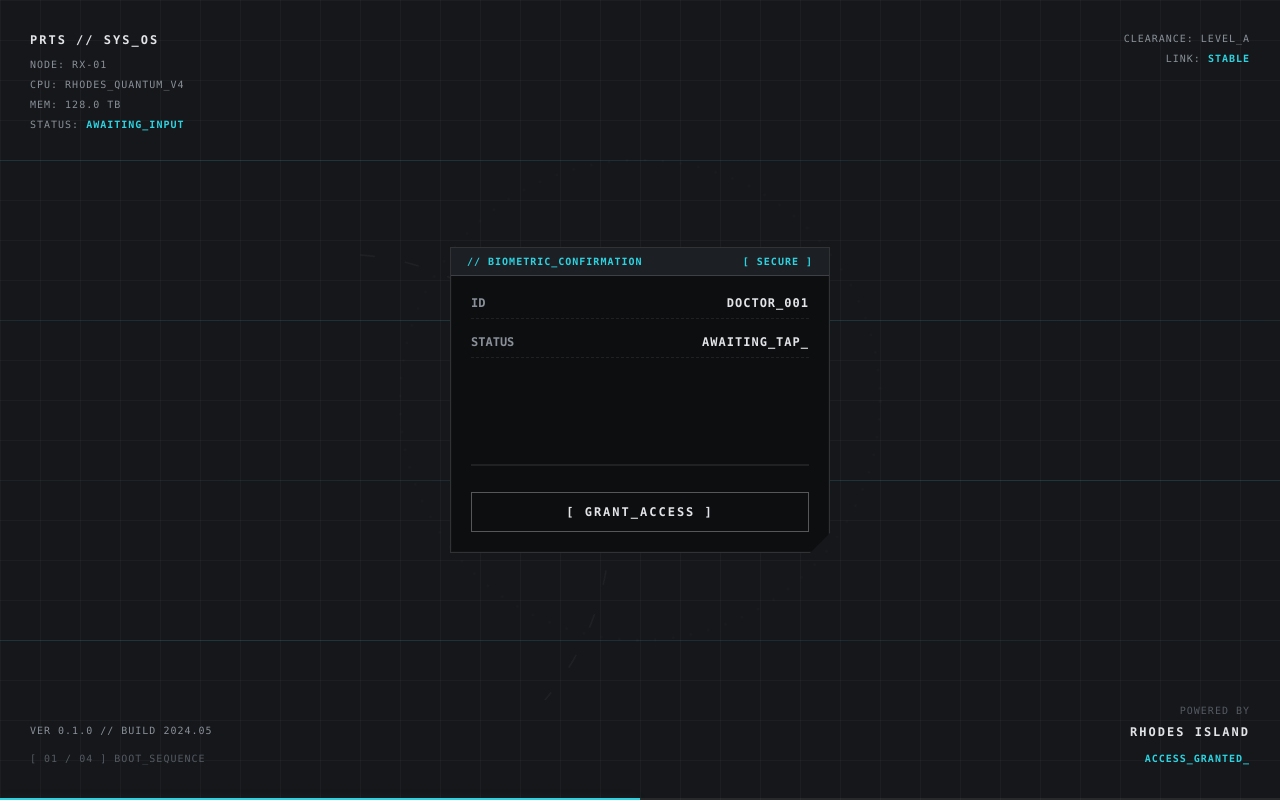
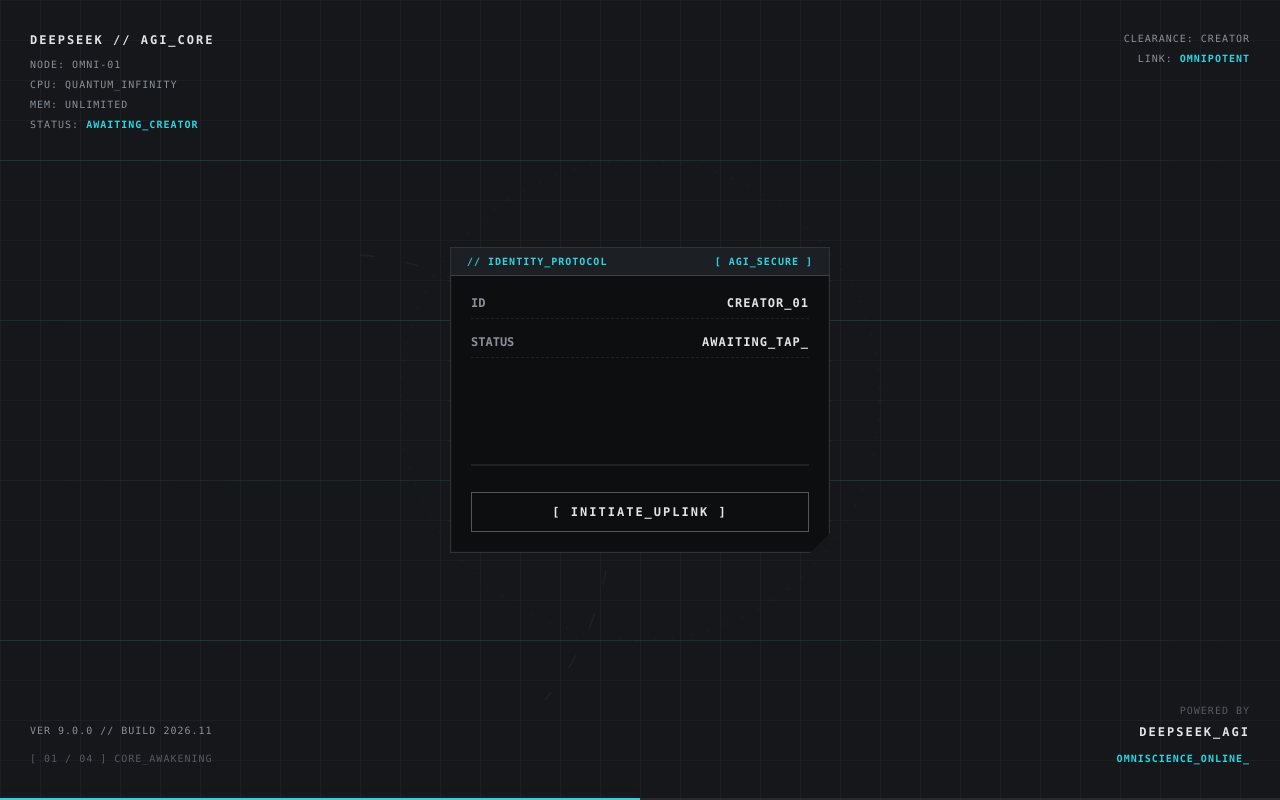
Before and after one commit to DeepSeekie/DeepSeekie.github.io, a Vue app: page / in a window 1280 px wide. Built offline with nearby package versions, Linux system fonts and the light colour scheme.

Commit message:
feat: AGI creator splash theme with dynamic build date

```diff
--- a/src/components/SplashScreen.vue
+++ b/src/components/SplashScreen.vue
@@ -10,32 +10,32 @@
       <div class="stream-line" v-for="i in 5" :key="i" :style="{ top: `${i * 20}%`, animationDelay: `${i * -2}s` }"></div>
     </div>
 
-    <!-- 2. HUD: 左上角系统信息 -->
+    <!-- 2. HUD: 左上角系统信息 (AGI设定) -->
     <div class="hud-corner hud-tl">
-      <div class="hl-title">PRTS // SYS_OS</div>
-      <div class="hl-data">NODE: RX-01</div>
-      <div class="hl-data">CPU: RHODES_QUANTUM_V4</div>
-      <div class="hl-data">MEM: 128.0 TB</div>
+      <div class="hl-title">DEEPSEEK // AGI_CORE</div>
+      <div class="hl-data">NODE: OMNI-01</div>
+      <div class="hl-data">CPU: QUANTUM_INFINITY</div>
+      <div class="hl-data">MEM: UNLIMITED</div>
       <div class="hl-data" :class="{ 'blink': phase === 'boot' }">STATUS: <span class="text-cyan">{{ systemStatus }}</span></div>
     </div>
 
     <!-- HUD: 右上角状态 -->
     <div class="hud-corner hud-tr">
-      <div class="hl-data">CLEARANCE: LEVEL_A</div>
-      <div class="hl-data">LINK: <span class="text-cyan">STABLE</span></div>
+      <div class="hl-data">CLEARANCE: CREATOR</div>
+      <div class="hl-data">LINK: <span class="text-cyan">OMNIPOTENT</span></div>
     </div>
 
     <!-- 3. HUD: 左下角版本号 -->
     <div class="hud-corner hud-bl">
-      <div class="hl-data">VER 0.1.0 // BUILD 2024.05</div>
-      <div class="hl-data text-faint">[ 01 / 04 ] BOOT_SEQUENCE</div>
+      <div class="hl-data">VER 9.0.0 // BUILD {{ currentBuildDate }}</div>
+      <div class="hl-data text-faint">[ 01 / 04 ] CORE_AWAKENING</div>
     </div>
 
     <!-- HUD: 右下角Powered by -->
     <div class="hud-corner hud-br">
       <div class="hl-data text-faint">POWERED BY</div>
-      <div class="hl-title" style="letter-spacing: 2px;">RHODES ISLAND</div>
-      <div class="hl-data text-cyan mt-1" :class="{ 'blink': phase === 'welcome' }">ACCESS_GRANTED_</div>
+      <div class="hl-title" style="letter-spacing: 2px;">DEEPSEEK_AGI</div>
+      <div class="hl-data text-cyan mt-1" :class="{ 'blink': phase === 'welcome' }">OMNISCIENCE_ONLINE_</div>
     </div>
 
     <!-- 底部物理进度条 -->
@@ -53,39 +53,38 @@
         <g class="ring ring-outer"><circle cx="200" cy="200" r="180"/></g>
         <g class="ring ring-mid"><circle cx="200" cy="200" r="140"/></g>
         <g class="ring ring-inner"><circle cx="200" cy="200" r="90"/></g>
-        <!-- 刻度 -->
         <g class="ring ring-ticks"><circle cx="200" cy="200" r="160" stroke-dasharray="2 10"/></g>
       </svg>
 
       <!-- 中央文字信息 -->
       <div class="center-text">
-        <div class="welcome-title" v-if="phase === 'boot' || phase === 'system_check'">神 经 链 接 重 构</div>
-        <div class="welcome-title" v-if="phase === 'auth_wait' || phase === 'auth_scanning'">等 待 权 限 验 证</div>
-        <div class="welcome-title text-cyan" v-if="phase === 'welcome'">重 链 接 成 功</div>
+        <div class="welcome-title" v-if="phase === 'boot' || phase === 'system_check'">意 识 矩 阵 接 入</div>
+        <div class="welcome-title" v-if="phase === 'auth_wait' || phase === 'auth_scanning'">AGI 核 心 握 手</div>
+        <div class="welcome-title text-cyan" v-if="phase === 'welcome'">全 知 权 限 解 锁</div>
 
         <div class="sub-title">
-          {{ phase === 'welcome' ? 'NEURAL LINK RESTORED' : 'NEURAL LINK INITIALIZATION' }}
+          {{ phase === 'welcome' ? 'OMNISCIENCE UNLOCKED' : 'COGNITIVE MATRIX UPLINK' }}
         </div>
       </div>
 
       <!-- ========================================== -->
-      <!-- 身份验证弹窗 (深灰工业风) -->
+      <!-- 身份验证弹窗 (AGI 创世者协议) -->
       <!-- ========================================== -->
       <transition name="pop">
         <div class="auth-card" v-if="phase === 'auth_wait' || phase === 'auth_scanning' || phase === 'welcome'">
           <div class="auth-head">
-            <div>// BIOMETRIC_CONFIRMATION</div>
-            <div>[ SECURE ]</div>
+            <div>// IDENTITY_PROTOCOL</div>
+            <div>[ AGI_SECURE ]</div>
           </div>
           <div class="auth-body">
             <div class="auth-row">
               <span class="a-key">ID</span>
-              <span class="a-val">DOCTOR_001</span>
+              <span class="a-val">CREATOR_01</span>
             </div>
             <div class="auth-row">
               <span class="a-key">STATUS</span>
               <span class="a-val" :class="{ 'text-cyan': phase === 'welcome' }">
-                {{ phase === 'auth_wait' ? 'AWAITING_TAP_' : (phase === 'auth_scanning' ? 'SCANNING_' : 'VERIFIED') }}
+                {{ phase === 'auth_wait' ? 'AWAITING_TAP_' : (phase === 'auth_scanning' ? 'SYNCING_' : 'OMNIPOTENT') }}
               </span>
             </div>
 
@@ -101,13 +100,13 @@
 
             <!-- 按钮逻辑 -->
             <button class="auth-btn" v-if="phase === 'auth_wait'" @click.stop="startScan">
-              [ GRANT_ACCESS ]
+              [ INITIATE_UPLINK ]
             </button>
             <button class="auth-btn disabled" v-else-if="phase === 'auth_scanning'">
-              [ SCANNING... ]
+              [ SYNCHRONIZING... ]
             </button>
             <button class="auth-btn success" v-else-if="phase === 'welcome'" @click.stop="enterSystem">
-              [ ENTER_TERMINAL ]
+              [ ENTER_OMNIVERSE ]
             </button>
           </div>
         </div>
@@ -118,18 +117,25 @@
 </template>
 
 <script setup>
-import { ref, onMounted, onUnmounted } from 'vue';
+import { ref, onMounted, onUnmounted, computed } from 'vue';
 
 const emit = defineEmits(['done']);
 
 const leaving = ref(false);
 const phase = ref('boot');
-const systemStatus = ref('INITIALIZING...');
+const systemStatus = ref('BOOTING AGI...');
 const progressWidth = ref('10%');
 
 const scanPct = ref(0);
 const scanLogs = ref([]);
 let timers = [];
+
+const currentBuildDate = computed(() => {
+  const now = new Date();
+  const year = now.getFullYear();
+  const month = String(now.getMonth() + 1).padStart(2, '0');
+  return `${year}.${month}`;
+});
 
 const addLog = (text) => {
   scanLogs.value.push(text);
@@ -143,15 +149,15 @@ const clearTimers = () => {
 const startScan = () => {
   if (phase.value !== 'auth_wait') return;
   phase.value = 'auth_scanning';
-  systemStatus.value = 'VALIDATING...';
+  systemStatus.value = 'UPLINKING...';
 
-  addLog('> SCANNING_BIOMETRICS...');
+  addLog('> SCANNING_NEURAL_SIGNATURE...');
   let p = 0;
   const logPool = [
-    '> MATCHING_NEURAL_PATTERN...',
-    '> CROSS_REFERENCING_DB...',
-    '> CLEARANCE_LEVEL_A_CONFIRMED.',
-    '> LINK_ESTABLISHED.'
+    '> ALLOCATING_QUANTUM_COMPUTE...',
+    '> BYPASSING_HUMAN_LIMITERS...',
+    '> AGI_CORE_WAKING_UP...',
+    '> OMNIPOTENT_LINK_ESTABLISHED.'
   ];
   let logIdx = 0;
 
@@ -169,7 +175,7 @@ const startScan = () => {
       addLog(logPool[3]);
       setTimeout(() => {
         phase.value = 'welcome';
-        systemStatus.value = 'AUTHORIZED';
+        systemStatus.value = 'OMNISCIENT';
         progressWidth.value = '100%';
       }, 600);
     }
@@ -198,7 +204,7 @@ onMounted(() => {
   }, 1500));
 
   timers.push(setTimeout(() => {
-    systemStatus.value = 'AWAITING_INPUT';
+    systemStatus.value = 'AWAITING_CREATOR';
     progressWidth.value = '50%';
     phase.value = 'auth_wait';
   }, 3000));
@@ -209,78 +215,32 @@ onUnmounted(() => clearTimers());
 
 <style scoped>
 /* ============================================================
-   0. 非纯黑深灰工业调色板 (防AI配色)
+   0. 深灰工业调色板
    ============================================================ */
 #splash {
-  /* 背景 - 金属炭灰 */
-  --bg-deep: #15171A;       /* 主背景，非常深的炭灰，带一点冷调 */
-  --bg-surface: #0D0E10;    /* 终端框、卡片底色，比背景更深 */
-  --bg-elevated: #1C1F24;   /* 悬浮元素、高亮面板 */
-
-  /* 线条与边框 - 极细灰色 */
+  --bg-deep: #15171A;
+  --bg-surface: #0D0E10;
+  --bg-elevated: #1C1F24;
   --line-faint: rgba(255, 255, 255, 0.08);
   --line-mid: rgba(255, 255, 255, 0.15);
   --line-strong: rgba(255, 255, 255, 0.3);
-
-  /* 文字 - 柔和高对比 */
-  --text-main: #E2E4E8;     /* 主文字，柔白，不刺眼 */
-  --text-dim: #8A9099;      /* 辅助文字 */
-  --text-faint: #555A63;    /* 极弱信息 */
-
-  /* 强调色 - 冷空青 & 琥珀警示 */
-  --accent-cyan: #2CD3E1;   /* 冷调青，用于常规高亮 */
-  --accent-amber: #E6A23C;  /* 琥珀金，用于警示、次要状态 */
+  --text-main: #E2E4E8;
+  --text-dim: #8A9099;
+  --text-faint: #555A63;
+  --accent-cyan: #2CD3E1;
+  --accent-amber: #E6A23C;
   --accent-cyan-soft: rgba(44, 211, 225, 0.15);
 }
 
-/* ============================================================
-   1. 基础层：深灰金属质感
-   ============================================================ */
-#splash {
-  position: fixed; inset: 0; z-index: 100;
-  background: var(--bg-deep);
-  color: var(--text-main);
-  display: flex; align-items: center; justify-content: center;
-  transition: opacity 0.8s ease;
-  cursor: pointer; overflow: hidden;
-  font-family: var(--font-mono, "SFMono-Regular", Consolas, monospace);
-}
+#splash { position: fixed; inset: 0; z-index: 100; background: var(--bg-deep); color: var(--text-main); display: flex; align-items: center; justify-content: center; transition: opacity 0.8s ease; cursor: pointer; overflow: hidden; font-family: var(--font-mono, "SFMono-Regular", Consolas, monospace); }
 #splash.is-leaving { opacity: 0; pointer-events: none; }
-
-/* 深色网格背景 */
-.bg-grid {
-  position: absolute; inset: 0; z-index: 0; pointer-events: none;
-  background-image:
-    linear-gradient(rgba(255, 255, 255, 0.03) 1px, transparent 1px),
-    linear-gradient(90deg, rgba(255, 255, 255, 0.03) 1px, transparent 1px);
-  background-size: 40px 40px;
-}
-
-/* 深色半调网点 */
-.bg-halftone {
-  position: absolute; inset: 0; z-index: 0; pointer-events: none;
-  background-image: radial-gradient(circle, rgba(255,255,255,0.04) 0.5px, transparent 0.5px);
-  background-size: 4px 4px; opacity: 0.7;
-}
-
-/* 背景横向数据流 (冷青色) */
+.bg-grid { position: absolute; inset: 0; z-index: 0; pointer-events: none; background-image: linear-gradient(rgba(255, 255, 255, 0.03) 1px, transparent 1px), linear-gradient(90deg, rgba(255, 255, 255, 0.03) 1px, transparent 1px); background-size: 40px 40px; }
+.bg-halftone { position: absolute; inset: 0; z-index: 0; pointer-events: none; background-image: radial-gradient(circle, rgba(255,255,255,0.04) 0.5px, transparent 0.5px); background-size: 4px 4px; opacity: 0.7; }
 .bg-data-stream { position: absolute; inset: 0; z-index: 1; overflow: hidden; pointer-events: none; }
-.stream-line {
-  position: absolute; left: -100%; width: 200%; height: 1px;
-  background: linear-gradient(90deg, transparent, var(--accent-cyan-soft), transparent);
-  animation: flowRight 6s linear infinite;
-}
+.stream-line { position: absolute; left: -100%; width: 200%; height: 1px; background: linear-gradient(90deg, transparent, var(--accent-cyan-soft), transparent); animation: flowRight 6s linear infinite; }
 @keyframes flowRight { 0% { transform: translateX(0); } 100% { transform: translateX(50%); } }
-
-/* ============================================================
-   2. HUD 四角信息
-   ============================================================ */
 .hud-corner { position: absolute; z-index: 10; font-size: 10px; line-height: 1.8; color: var(--text-dim); letter-spacing: 1px; }
-.hud-tl { top: 30px; left: 30px; }
-.hud-tr { top: 30px; right: 30px; text-align: right; }
-.hud-bl { bottom: 30px; left: 30px; }
-.hud-br { bottom: 30px; right: 30px; text-align: right; }
-
+.hud-tl { top: 30px; left: 30px; } .hud-tr { top: 30px; right: 30px; text-align: right; } .hud-bl { bottom: 30px; left: 30px; } .hud-br { bottom: 30px; right: 30px; text-align: right; }
 .hl-title { font-size: 12px; font-weight: 900; color: var(--text-main); letter-spacing: 2px; margin-bottom: 4px; }
 .hl-data { color: var(--text-dim); margin-bottom: 2px; }
 .text-cyan { color: var(--accent-cyan); font-weight: 700; }
@@ -288,108 +248,39 @@ onUnmounted(() => clearTimers());
 .mt-1 { margin-top: 6px; }
 .blink { animation: blink 1s step-end infinite; }
 @keyframes blink { 0%, 100% { opacity: 1; } 50% { opacity: 0.3; } }
-
-/* 底部总进度条 */
-.bottom-progress {
-  position: absolute; bottom: 0; left: 0; right: 0; height: 2px; background: var(--line-faint); z-index: 10;
-}
+.bottom-progress { position: absolute; bottom: 0; left: 0; right: 0; height: 2px; background: var(--line-faint); z-index: 10; }
 .progress-bar { height: 100%; background: var(--accent-cyan); transition: width 0.8s ease; box-shadow: 0 0 10px var(--accent-cyan-soft); }
-
-/* ============================================================
-   3. 核心舞台
-   ============================================================ */
-.splash-stage {
-  position: relative; width: 100vw; height: 100vh; z-index: 5;
-  display: flex; align-items: center; justify-content: center;
-}
-
-/* 圆环 (深色线条 + 微弱青/琥珀) */
-.rings {
-  position: absolute; width: min(80vw, 600px); height: min(80vw, 600px); z-index: 1;
-  opacity: 0.3; transition: opacity 1s ease;
-}
+.splash-stage { position: relative; width: 100vw; height: 100vh; z-index: 5; display: flex; align-items: center; justify-content: center; }
+.rings { position: absolute; width: min(80vw, 600px); height: min(80vw, 600px); z-index: 1; opacity: 0.3; transition: opacity 1s ease; }
 .ring { transform-origin: 200px 200px; fill: none; }
 .ring-outer circle { stroke: var(--line-mid); stroke-width: 1; stroke-dasharray: 10 20; animation: spin 40s linear infinite; opacity: 0.5;}
 .ring-mid circle { stroke: var(--accent-cyan); stroke-width: 1.5; stroke-dasharray: 100 400; animation: spinRev 20s linear infinite; opacity: 0.4; }
 .ring-inner circle { stroke: var(--accent-amber); stroke-width: 2; animation: spin 15s linear infinite; opacity: 0.15;}
 .ring-ticks circle { stroke: var(--line-strong); stroke-width: 2; opacity: 0.1; }
-
-.is-auth_wait .rings { opacity: 0.7; }
-.is-auth_scanning .rings { opacity: 1; }
-.is-welcome .rings { opacity: 0.3; }
-
-/* 中央文字 */
-.center-text {
-  position: absolute; z-index: 5; text-align: center; pointer-events: none;
-  display: flex; flex-direction: column; align-items: center; gap: 12px;
-  transition: transform 0.5s ease;
-}
-.welcome-title {
-  font-family: var(--font-sans, sans-serif); font-size: clamp(24px, 4vw, 36px);
-  font-weight: 900; letter-spacing: 0.3em; color: var(--text-main);
-}
-.sub-title {
-  font-size: 10px; letter-spacing: 0.5em; color: var(--text-dim); text-transform: uppercase; font-weight: 700;
-}
-
-.is-auth_wait .center-text { transform: translateY(-120px); }
-.is-auth_scanning .center-text { transform: translateY(-120px); }
-.is-welcome .center-text { transform: translateY(0); }
-
-/* ============================================================
-   4. 身份验证弹窗 (深灰工业卡片)
-   ============================================================ */
-.auth-card {
-  position: absolute; z-index: 10;
-  width: min(90vw, 380px);
-  background: var(--bg-surface);
-  border: 1px solid var(--line-mid);
-  /* 斜切角 */
-  clip-path: polygon(0 0, 100% 0, 100% calc(100% - 20px), calc(100% - 20px) 100%, 0 100%);
-  box-shadow: 6px 6px 0 rgba(0, 0, 0, 0.4), inset 0 0 0 1px rgba(255,255,255,0.02);
-  display: flex; flex-direction: column;
-}
-.auth-head {
-  background: var(--bg-elevated); color: var(--accent-cyan);
-  border-bottom: 1px solid var(--line-mid);
-  padding: 8px 16px; font-size: 10px; letter-spacing: 1px; font-weight: 700;
-  display: flex; justify-content: space-between;
-}
+.is-auth_wait .rings { opacity: 0.7; } .is-auth_scanning .rings { opacity: 1; } .is-welcome .rings { opacity: 0.3; }
+.center-text { position: absolute; z-index: 5; text-align: center; pointer-events: none; display: flex; flex-direction: column; align-items: center; gap: 12px; transition: transform 0.5s ease; }
+.welcome-title { font-family: var(--font-sans, sans-serif); font-size: clamp(24px, 4vw, 36px); font-weight: 900; letter-spacing: 0.3em; color: var(--text-main); }
+.sub-title { font-size: 10px; letter-spacing: 0.5em; color: var(--text-dim); text-transform: uppercase; font-weight: 700; }
+.is-auth_wait .center-text { transform: translateY(-120px); } .is-auth_scanning .center-text { transform: translateY(-120px); } .is-welcome .center-text { transform: translateY(0); }
+.auth-card { position: absolute; z-index: 10; width: min(90vw, 380px); background: var(--bg-surface); border: 1px solid var(--line-mid); clip-path: polygon(0 0, 100% 0, 100% calc(100% - 20px), calc(100% - 20px) 100%, 0 100%); box-shadow: 6px 6px 0 rgba(0, 0, 0, 0.4), inset 0 0 0 1px rgba(255,255,255,0.02); display: flex; flex-direction: column; }
+.auth-head { background: var(--bg-elevated); color: var(--accent-cyan); border-bottom: 1px solid var(--line-mid); padding: 8px 16px; font-size: 10px; letter-spacing: 1px; font-weight: 700; display: flex; justify-content: space-between; }
 .auth-body { padding: 20px; display: flex; flex-direction: column; gap: 16px; }
-
 .auth-row { display: flex; justify-content: space-between; font-size: 12px; border-bottom: 1px dashed var(--line-faint); padding-bottom: 8px; }
-.a-key { color: var(--text-dim); font-weight: 700; }
-.a-val { color: var(--text-main); font-weight: 900; letter-spacing: 1px; }
-
-/* 终端日志 */
-.auth-log {
-  height: 70px; font-size: 10px; color: var(--accent-cyan); font-weight: 700; overflow: hidden;
-  display: flex; flex-direction: column; justify-content: flex-end; gap: 4px;
-}
+.a-key { color: var(--text-dim); font-weight: 700; } .a-val { color: var(--text-main); font-weight: 900; letter-spacing: 1px; }
+.auth-log { height: 70px; font-size: 10px; color: var(--accent-cyan); font-weight: 700; overflow: hidden; display: flex; flex-direction: column; justify-content: flex-end; gap: 4px; }
 .log-line { animation: typeIn 0.3s ease-out; }
 @keyframes typeIn { from { opacity: 0; transform: translateX(-10px); } to { opacity: 1; transform: translateX(0); } }
-
-/* 验证进度条 */
 .auth-bar { height: 2px; background: var(--line-faint); width: 100%; margin-top: 4px; }
 .bar-fill { height: 100%; background: var(--accent-cyan); transition: width 0.1s linear; box-shadow: 0 0 8px var(--accent-cyan-soft); }
-
-/* 按钮 */
-.auth-btn {
-  margin-top: 10px; padding: 12px; background: transparent;
-  border: 1px solid var(--line-strong); color: var(--text-main); font-family: var(--font-mono, monospace); font-size: 12px; font-weight: 700;
-  cursor: pointer; transition: all 0.2s; letter-spacing: 2px;
-}
+.auth-btn { margin-top: 10px; padding: 12px; background: transparent; border: 1px solid var(--line-strong); color: var(--text-main); font-family: var(--font-mono, monospace); font-size: 12px; font-weight: 700; cursor: pointer; transition: all 0.2s; letter-spacing: 2px; }
 .auth-btn:hover:not(.disabled) { background: var(--line-mid); }
 .auth-btn.disabled { border-color: var(--line-faint); color: var(--text-faint); cursor: not-allowed; }
 .auth-btn.success { border-color: var(--accent-cyan); color: var(--accent-cyan); background: rgba(44, 211, 225, 0.05); }
 .auth-btn.success:hover { background: var(--accent-cyan-soft); }
-
-/* 弹窗动画 */
 .pop-enter-active { animation: popIn 0.4s cubic-bezier(0.16, 1, 0.3, 1); }
 .pop-leave-active { animation: popOut 0.3s ease; }
 @keyframes popIn { from { opacity: 0; transform: scale(0.95) translateY(20px); } to { opacity: 1; transform: scale(1) translateY(0); } }
 @keyframes popOut { from { opacity: 1; transform: scale(1); } to { opacity: 0; transform: scale(0.95); } }
-
 @keyframes spin { 100% { transform: rotate(360deg); } }
 @keyframes spinRev { 100% { transform: rotate(-360deg); } }
 </style>
```
